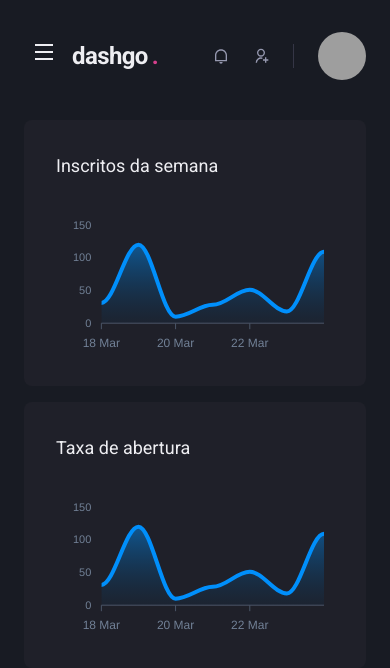
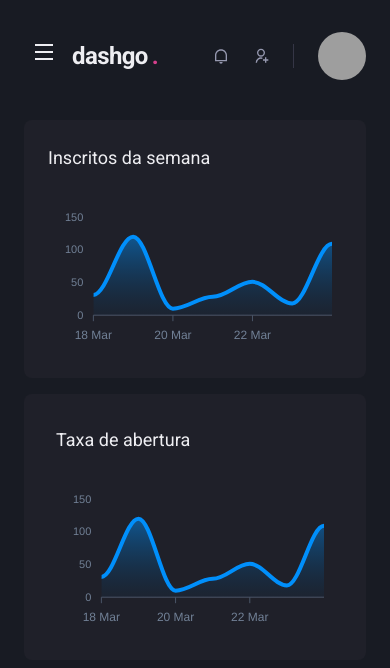
Before and after one commit to GabrielNogueiraBR/-ignite-reactjs-chatper-iv-dashgo, a Next.js app: page /dashboard in a window 390 px wide. Shown: the top 668 px of the page. Built offline with nearby package versions, Linux system fonts and the light colour scheme; grey boxes are pictures that could not be loaded.

Commit message:
refact: adding responsivity on dashboard graphs

```diff
--- a/src/pages/dashboard.tsx
+++ b/src/pages/dashboard.tsx
@@ -71,7 +71,7 @@
           minChildWidth="320px"
           alignContent="flex-start"
         >
-          <Box p="8" bg="gray.800" borderRadius={8} pb="4">
+          <Box p={["6","8"]} bg="gray.800" borderRadius={8} pb="4">
             <Text fontSize="large" mb="4">
               Inscritos da semana
             </Text>
```
